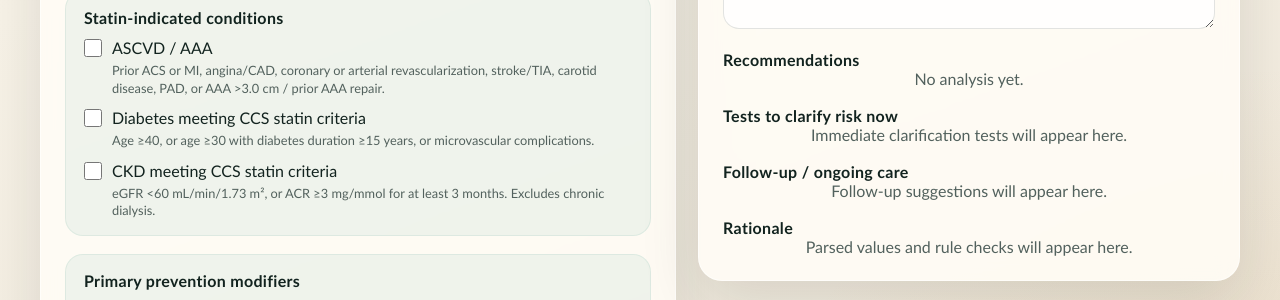
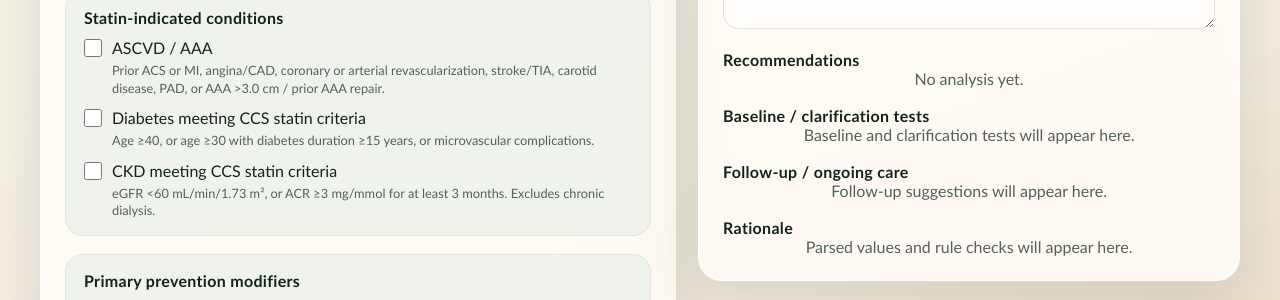
Before and after one commit to medicalchange/med-info, a Jekyll site: the page aharrismd/cv-risk/index.html, which Jekyll copies as it is, in a window 1280 px wide. Shown: the part 1156-1456 px from the top of the page. Built offline with Jekyll 4.4.1, drawn with Linux system fonts in a browser that asks for light colours.

Commit message:
Tighten CV risk test timing labels

```diff
--- a/aharrismd/cv-risk/index.html
+++ b/aharrismd/cv-risk/index.html
@@ -160,9 +160,9 @@
           </div>
 
           <div class="output-block">
-            <h3>Tests to clarify risk now</h3>
+            <h3>Baseline / clarification tests</h3>
             <div id="clarify-tests" class="secondary-tests empty-state">
-              Immediate clarification tests will appear here.
+              Baseline and clarification tests will appear here.
             </div>
           </div>
 
--- a/aharrismd/cv-risk/logic.js
+++ b/aharrismd/cv-risk/logic.js
@@ -523,7 +523,7 @@
     addTest(
       clarifyTests,
       "Lipoprotein(a)",
-      "Now, once in a lifetime",
+      "Once in a lifetime",
       "CCS recommends measuring Lp(a) once as part of the initial lipid screening to improve ASCVD risk assessment. Routine repeat testing is generally not needed."
     );
   } else {
@@ -539,7 +539,7 @@
     addTest(
       clarifyTests,
       "ApoB",
-      "Now if decision remains uncertain",
+      "If decision remains uncertain",
       "CCS allows ApoB as an alternative atherogenic marker, and it becomes especially useful when TG is >1.5 mmol/L or when statin decisions are borderline."
     );
   }
@@ -547,14 +547,14 @@
   addTest(
     clarifyTests,
     "Fasting plasma glucose or HbA1c",
-    "Now if not already available",
+    "If not already available",
     "The CCS screening framework includes glycemic assessment as part of the initial cardiovascular risk workup, because diabetes can move a patient into a statin-indicated category."
   );
 
   addTest(
     clarifyTests,
     "eGFR",
-    "Now if kidney status is unclear",
+    "If kidney status is unclear",
     "The CCS screening framework includes kidney function assessment. Reduced eGFR can identify CKD, which is a statin-indicated condition when guideline criteria are met."
   );
 
@@ -562,7 +562,7 @@
     addTest(
       clarifyTests,
       "Urine albumin-to-creatinine ratio (ACR)",
-      "Now, and confirm abnormal results over at least 3 months",
+      "If indicated; confirm over at least 3 months",
       "CCS defines CKD statin-indication using either eGFR <60 mL/min/1.73 m² or preserved eGFR with ACR ≥3 mg/mmol for at least 3 months."
     );
   }
@@ -586,7 +586,7 @@
     addTest(
       clarifyTests,
       "Coronary artery calcium (CAC) score",
-      "Now if the statin decision is uncertain",
+      "If the statin decision is uncertain",
       "CCS suggests CAC can help when adults 40+ are at intermediate risk and treatment is uncertain. It should not be used routinely in high-risk patients, those already on statins, or most low-risk adults."
     );
   }
```
